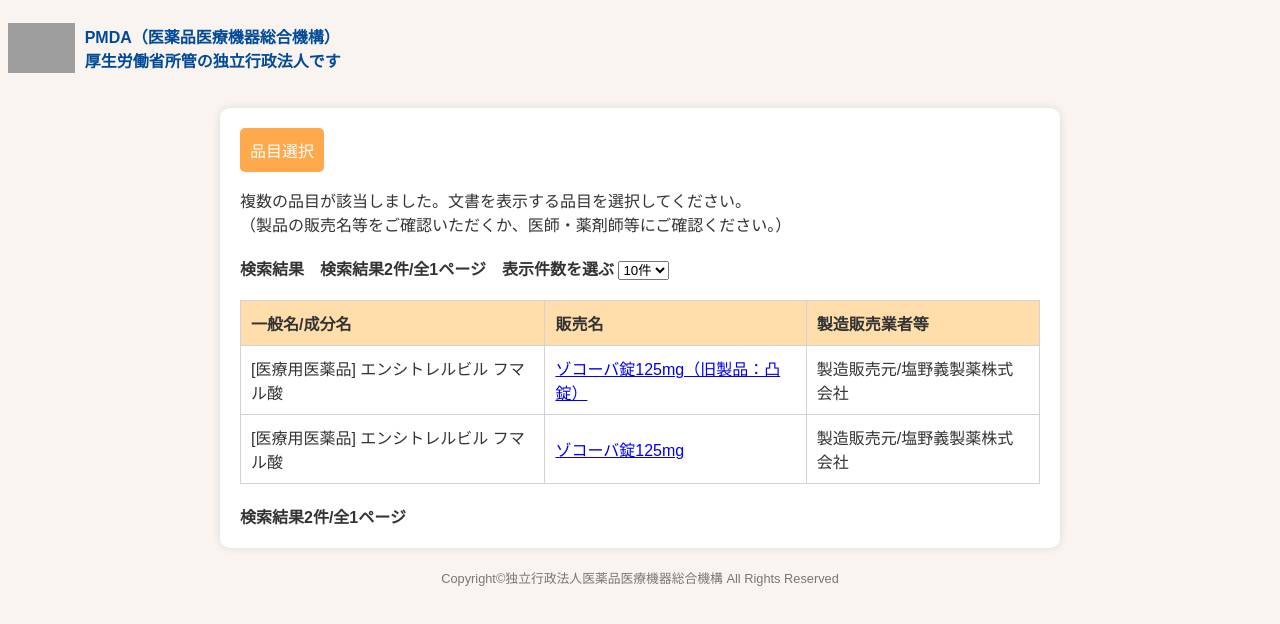
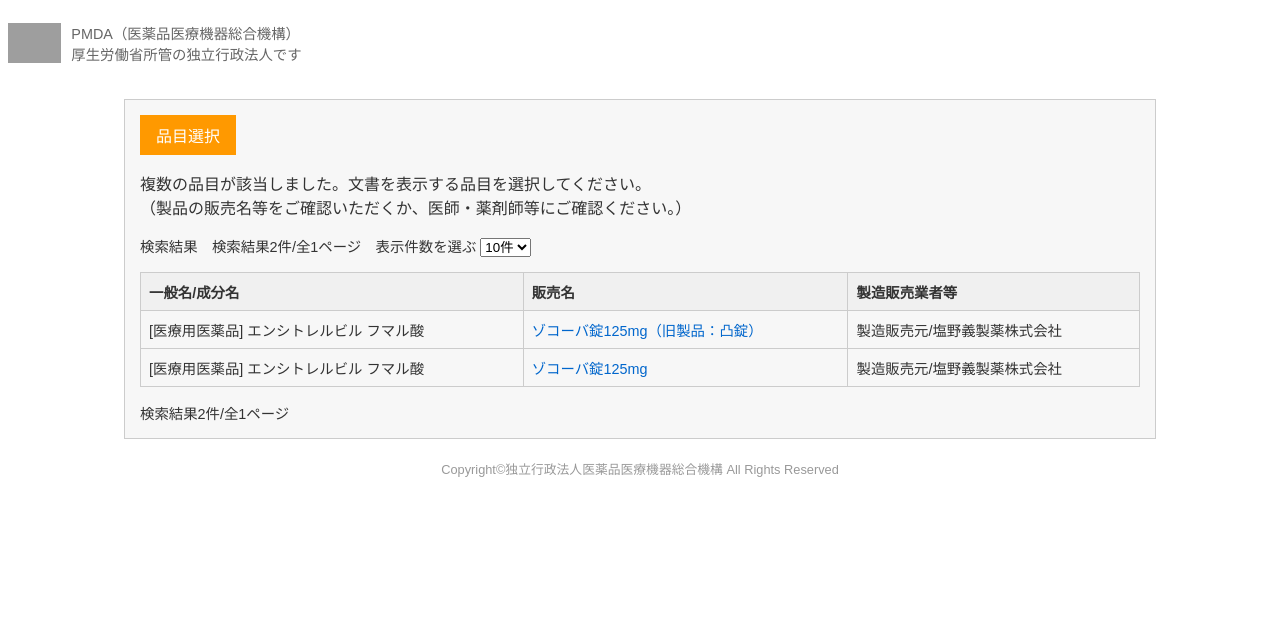
Before and after one commit to WangYu114514/OpenAi, a plain HTML site: page index.html in a window 1280 px wide. Drawn offline with Linux system fonts and the light colour scheme; grey boxes are pictures that could not be loaded.

Commit message:
Update index.html

```diff
--- a/index.html
+++ b/index.html
@@ -6,63 +6,75 @@
     <title>品目選択</title>
     <style>
         body {
-            font-family: Arial, sans-serif;
-            background-color: #f9f4ef;  /* Background color for the entire page */
-            color: #333;  /* Default text color */
+            font-family: 'Meiryo', sans-serif;  /* Change font to match Japanese style */
+            background-color: #ffffff;  /* Set background color to white */
+            color: #333333;  /* Default text color */
         }
         .header {
             display: flex;
             align-items: center;  /* Align items vertically in the center */
+            margin-bottom: 20px;  /* Add some space below the header */
         }
         .header img {
-            height: 50px;  /* Logo height */
+            height: 40px;  /* Adjust logo height */
             margin-right: 10px;  /* Space between logo and text */
         }
         .header p {
-            font-weight: bold;  /* Make the header text bold */
-            color: #004a99;  /* Dark blue color for header text */
+            font-weight: normal;  /* Set header text weight to normal */
+            font-size: 0.9rem;  /* Adjust font size for header text */
+            color: #666666;  /* Lighter color for header text */
         }
         .content {
-            max-width: 800px;  /* Maximum width for the content container */
-            margin: 20px auto;  /* Center the content horizontally with margin */
-            background: white;  /* Background color for the content */
-            padding: 20px;  /* Padding inside the content container */
-            border-radius: 10px;  /* Rounded corners for the content container */
-            box-shadow: 0 0 10px rgba(0, 0, 0, 0.1);  /* Light shadow for the content container */
+            max-width: 1000px;  /* Adjust maximum width for the content container */
+            margin: 0 auto;  /* Center the content horizontally */
+            background: #f7f7f7;  /* Light grey background color for the content */
+            padding: 15px;  /* Padding inside the content container */
+            border: 1px solid #cccccc;  /* Add border to content container */
         }
         .button {
-            background-color: #ffa94d;  /* Button background color */
-            color: white;  /* Button text color */
-            padding: 10px;  /* Padding inside the button */
+            background-color: #ff9900;  /* Adjust button background color */
+            color: #ffffff;  /* Button text color */
+            padding: 8px 16px;  /* Adjust padding inside the button */
             border: none;  /* Remove border from the button */
-            border-radius: 5px;  /* Rounded corners for the button */
+            border-radius: 0;  /* Remove rounded corners for the button */
             font-size: 1rem;  /* Font size for button text */
             cursor: pointer;  /* Change cursor to pointer when hovering over the button */
         }
         .result-info {
-            margin-top: 20px;  /* Space above the result information */
-            font-weight: bold;  /* Make the result information text bold */
+            margin-top: 15px;  /* Space above the result information */
+            font-weight: normal;  /* Set result information text weight to normal */
+            color: #333333;  /* Use a consistent color for text */
+            font-size: 0.9rem;  /* Adjust font size for result information */
         }
         table {
             width: 100%;  /* Table takes full width of the container */
             border-collapse: collapse;  /* Collapse table borders */
-            margin-top: 20px;  /* Space above the table */
+            margin-top: 15px;  /* Space above the table */
+            font-size: 0.9rem;  /* Adjust table font size */
         }
         table, th, td {
-            border: 1px solid #d3d3d3;  /* Light gray border for table, header, and cells */
+            border: 1px solid #cccccc;  /* Light gray border for table, header, and cells */
         }
         th, td {
-            padding: 10px;  /* Padding inside table header and cells */
+            padding: 8px;  /* Adjust padding inside table header and cells */
             text-align: left;  /* Align text to the left */
         }
         th {
-            background-color: #ffdeac;  /* Background color for table header */
+            background-color: #f0f0f0;  /* Adjust background color for table header */
+            font-weight: bold;  /* Make table header text bold */
+        }
+        a {
+            color: #0066cc;  /* Set link color to blue */
+            text-decoration: none;  /* Remove underline from links */
+        }
+        a:hover {
+            text-decoration: underline;  /* Underline link on hover */
         }
         .footer {
             text-align: center;  /* Center the footer text */
             margin-top: 20px;  /* Space above the footer */
             font-size: 0.8rem;  /* Smaller font size for the footer */
-            color: #777;  /* Light gray color for footer text */
+            color: #999999;  /* Light gray color for footer text */
         }
     </style>
 </head>
```
